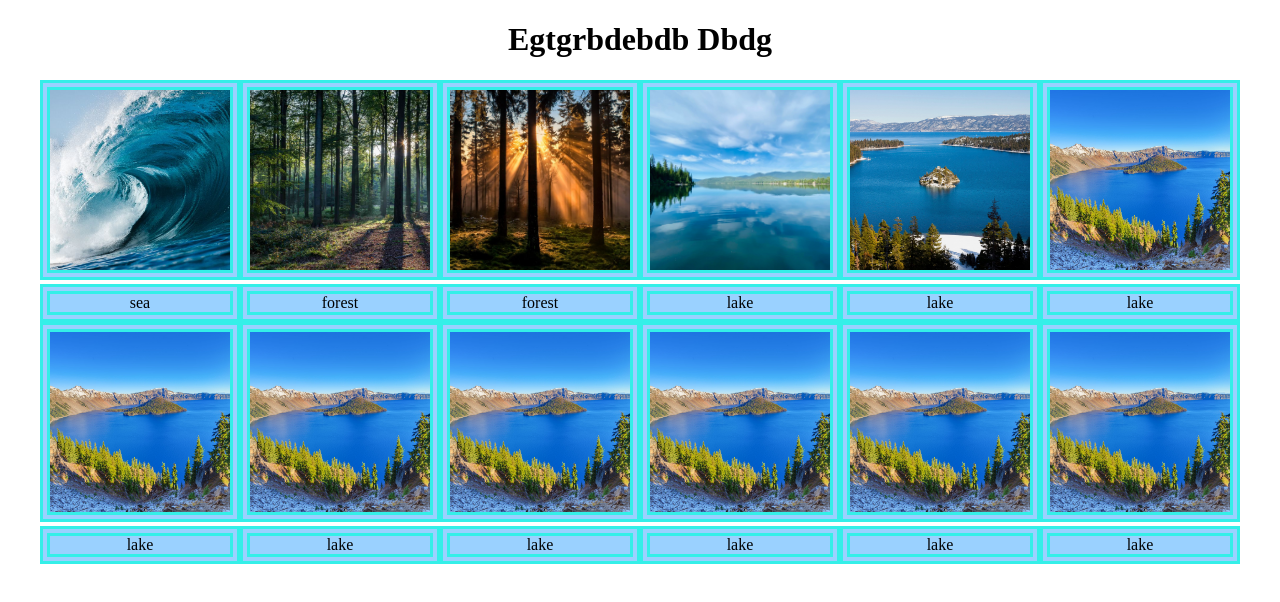
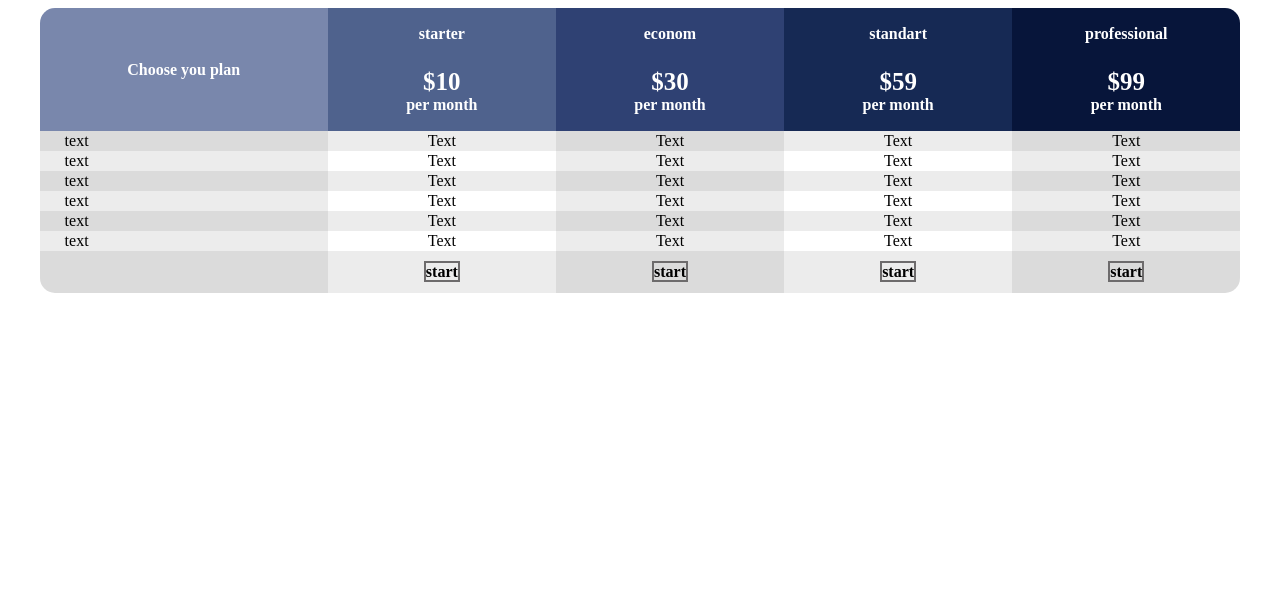
Before and after one commit to Zik234/HTML_CSS_NEW, a plain HTML site: page index.html in a window 1280 px wide. Drawn offline with Linux system fonts and the light colour scheme.

Commit message:
Home Work HTML 21.12.22

```diff
--- a/assets/css/style.css
+++ b/assets/css/style.css
@@ -1,29 +1,80 @@
-h1{
+table{
+  width: 95%;
+  margin: auto;
+  border-collapse: collapse;
+}
+thead>tr>th:first-child{
+  width: 24%;
+  background-color: #7987ac;
+  border-top-left-radius:15px ;
+}
+thead>tr>th:nth-child(2){
+  width: 19%;
+  background-color: #4f628d;
+}
+thead>tr>th:nth-child(3){
+  width: 19%;
+  background-color: #2f4173;
+}
+thead>tr>th:nth-child(4){
+  width: 19%;
+  background-color: #162954;
+}
+thead>tr>th:last-child{
+  width: 19%;
+  background-color: #07153a;
+  border-top-right-radius:15px ;
+}
+thead>tr>th>p{
+  color: white;
+}
+thead>tr>th:not(:first-child)>p:nth-child(2){
+  font-size: 25px;
+}
+thead>tr>th:not(:first-child)>p:nth-child(3){
+  margin-top: -25px;
+}
+tbody>tr:nth-child(odd)>td:nth-child(odd),
+tfoot>tr:nth-child(odd)>th:nth-child(odd){
+  background-color:#dbdbdb;
+}
+tbody>tr:nth-child(odd)>td:nth-child(even),
+tbody>tr:nth-child(even)>td:nth-child(odd),
+tfoot>tr:nth-child(odd)>th:nth-child(even){
+  background-color:#ececec;
+}
+tbody>tr:nth-child(even)>td:nth-child(even){
+  background-color:white;
+}
+tbody>tr>td:first-child{
+  padding-left:25px;
+}
+tbody>tr>td:not(:first-child){
   text-align: center;
   text-transform: capitalize;
 }
-.wrapping-img{
-  text-align: center;
+tfoot>tr>th{
+  padding: 1% 1% ;
 }
-img{
-  width: 100%;
-
+tfoot>tr>th:first-child{
+  border-bottom-left-radius: 15px;
 }
-figure{
-  display: inline-block;
-  margin: 0px auto;
+tfoot>tr>th:last-child{
+  border-bottom-right-radius: 15px;
 }
-.imj{
-  box-sizing: border-box;
-  width: 200px;
-  height: 200px;
-  padding: 0px;
-  background-color: rgba(0, 140, 255, 0.397);
-  border:10px double rgba(0, 255, 221, 0.658);
-  border-top-width: 10px;
-  object-fit: cover;
+tfoot>tr>th:not(:first-child)>a{
+  border:#6d6b6c solid 2px;
+  text-decoration: none;
 }
-figcaption{
-  background-color: rgba(0, 140, 255, 0.397);
-  border:10px double rgba(0, 255, 221, 0.658);
+tfoot>tr>th:not(:first-child)>a:link{
+  color:black;
 }
+tfoot>tr>th:not(:first-child)>a:visited{
+  color:#6d6b6c;
+}
+tfoot>tr>th:not(:first-child)>a:focus,
+tfoot>tr>th:not(:first-child)>a:hover{
+  color:#800000;
+  border:#800000 solid 3px;
+  outline:none;
+}
--- a/index.html
+++ b/index.html
@@ -3,49 +3,94 @@
 <head>
     <meta charset="UTF-8">
     <meta name="viewport" content="width=device-width, initial-scale=1.0">
-    <title>Gallery</title>
+    <title>HTML & CSS</title>
     <link rel="stylesheet" href="./assets/css/style.css">
 </head>
 <body>
-    <h1>egtgrbdebdb dbdg</h1>
-    <div class="wrapping-img">
-        <figure>
-            <img class="imj" src="./assets/images/ocean1.jpg" alt="sea">
-            <figcaption>sea</figcaption>
-        </figure><figure>
-            <img class="imj" src="./assets/images/forest.jpg" alt="forest">
-            <figcaption>forest</figcaption>
-        </figure><figure>
-            <img class="imj" src="./assets/images/forest2.jpeg" alt="forest">
-            <figcaption>forest</figcaption>
-        </figure><figure>
-            <img class="imj" src="./assets/images/lake.jpeg" alt="lake">
-            <figcaption>lake</figcaption>
-        </figure><figure>
-            <img class="imj" src="./assets/images/lake2.jpeg" alt="lake">
-            <figcaption>lake</figcaption>
-        </figure><figure>
-            <img class="imj" src="./assets/images/lake3.jpeg" alt="lake">
-            <figcaption>lake</figcaption>
-        </figure><figure>
-            <img class="imj" src="./assets/images/lake3.jpeg" alt="lake">
-            <figcaption>lake</figcaption>
-        </figure><figure>
-            <img class="imj" src="./assets/images/lake3.jpeg" alt="lake">
-            <figcaption>lake</figcaption>
-        </figure><figure>
-            <img class="imj" src="./assets/images/lake3.jpeg" alt="lake">
-            <figcaption>lake</figcaption>
-        </figure><figure>
-            <img class="imj" src="./assets/images/lake3.jpeg" alt="lake">
-            <figcaption>lake</figcaption>
-        </figure><figure>
-            <img class="imj" src="./assets/images/lake3.jpeg" alt="lake">
-            <figcaption>lake</figcaption>
-        </figure><figure>
-            <img class="imj" src="./assets/images/lake3.jpeg" alt="lake">
-            <figcaption>lake</figcaption>
-        </figure>
-    </div>
+
+    <table>
+        <thead>
+            <tr>
+                <th>
+                    <p></p>
+                    <p>Choose you plan</p>
+                    <p></p>
+                </th>
+                <th>
+                    <p>starter</p>
+                    <p>$10</p>
+                    <p>per month</p>
+                </th>
+                <th>
+                    <p>econom</p>
+                    <p>$30</p>
+                    <p>per month</p>
+                </th>
+                <th>
+                    <p>standart</p>
+                    <p>$59</p>
+                    <p>per month</p>
+                </th>
+                <th>
+                    <p>professional</p>
+                    <p>$99</p>
+                    <p>per month</p>
+                </th>
+            </tr>
+        </thead>
+        <tbody>
+            <tr>
+                <td>text</td>
+                <td>text</td>
+                <td>text</td>
+                <td>text</td>
+                <td>text</td>
+            </tr>
+            <tr>
+                <td>text</td>
+                <td>text</td>
+                <td>text</td>
+                <td>text</td>
+                <td>text</td>
+            </tr>
+            <tr>
+                <td>text</td>
+                <td>text</td>
+                <td>text</td>
+                <td>text</td>
+                <td>text</td>
+            </tr>
+            <tr>
+                <td>text</td>
+                <td>text</td>
+                <td>text</td>
+                <td>text</td>
+                <td>text</td>
+            </tr>
+            <tr>
+                <td>text</td>
+                <td>text</td>
+                <td>text</td>
+                <td>text</td>
+                <td>text</td>
+            </tr>
+            <tr>
+                <td>text</td>
+                <td>text</td>
+                <td>text</td>
+                <td>text</td>
+                <td>text</td>
+            </tr>
+        </tbody>
+        <tfoot>
+            <tr>
+                <th></th>
+                <th><a href="8">start</a></th>
+                <th><a href="1">start</a></th>
+                <th><a href="2">start</a></th>
+                <th><a href="3">start</a></th>
+            </tr>
+        </tfoot>
+    </table>
 </body>
 </html>
```
